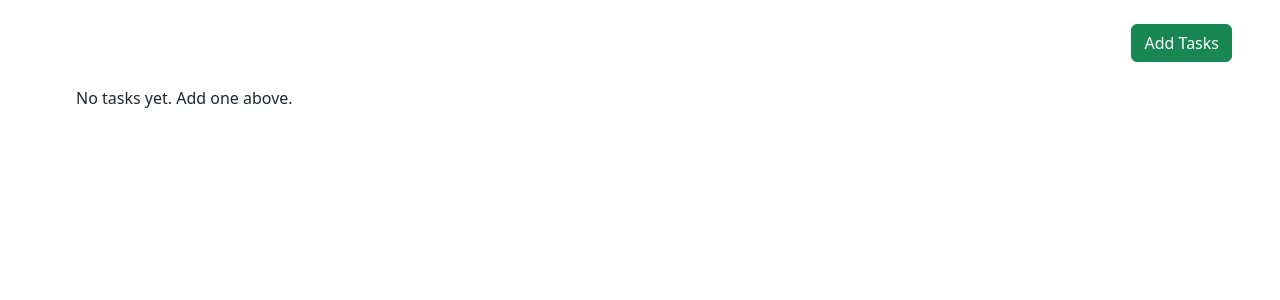
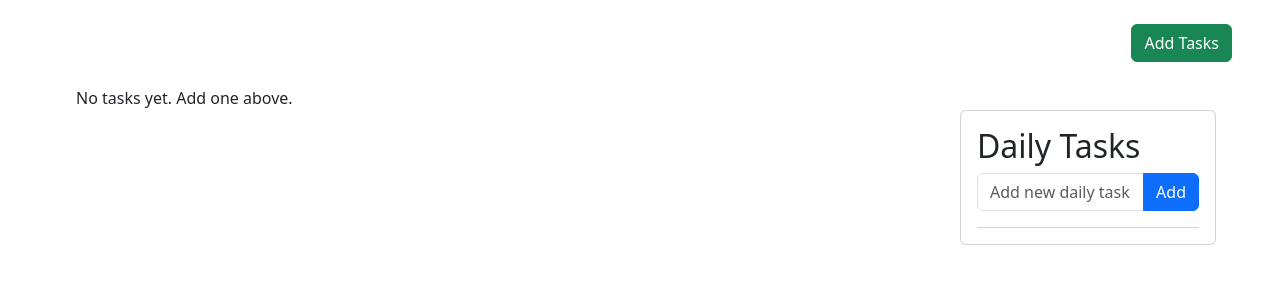
Before and after one commit to Reyanx11/Task_manager, a Flask app: page /tasks in a window 1280 px wide. Shown: the part 60-360 px from the top of the page. Run offline with Flask 3, Linux system fonts and the light colour scheme; the visitor is signed in with stand-in values (Sample User, id 1); data that the repository does not hold is empty.

Commit message:
added daily tasks container

```diff
--- a/task_manager/forms.py
+++ b/task_manager/forms.py
@@ -57,3 +57,7 @@ class TaskForm(FlaskForm):
     title = StringField('title', validators=[(DataRequired()), length(max=100)])
     deadline = DateField('deadline', format='%Y-%m-%d', validators=[Optional()])
     submit = SubmitField('Add Task')
+
+class DailyTaskForm(FlaskForm):
+    title = StringField('title', validators=[(DataRequired()), length(max=100)])
+    submit = SubmitField('Add Task')
--- a/task_manager/models.py
+++ b/task_manager/models.py
@@ -16,3 +16,9 @@ class Task(db.Model):
     is_completed = db.Column(db.Boolean, default = False)
     deadline = db.Column(db.DateTime, nullable = True)
     user_id = db.Column(db.Integer, db.ForeignKey('user.id'),nullable = False)
+
+class DailyTask(db.Model):
+    id = db.Column(db.Integer, primary_key = True)
+    title = db.Column(db.String(50), nullable = False)
+    is_completed = db.Column(db.Boolean, default = False)
+    user_id = db.Column(db.Integer, db.ForeignKey('user.id'),nullable = False)
--- a/task_manager/routes.py
+++ b/task_manager/routes.py
@@ -1,7 +1,7 @@
 from flask import render_template,flash,redirect,url_for,request
-from task_manager.forms import RegistrationForm, LoginForm,EditProfile, TaskForm
+from task_manager.forms import RegistrationForm, LoginForm,EditProfile, TaskForm,DailyTaskForm
 from task_manager import db,bcrypt
-from task_manager.models import User, Task
+from task_manager.models import User, Task,DailyTask
 from flask_login import login_user,logout_user,current_user,login_required
 
 
@@ -84,7 +84,8 @@ def register_routes(app):
             return redirect(url_for('tasks'))
 
         user_tasks = Task.query.filter_by(user_id = current_user.id).order_by(Task.date_created.desc()).all()
-        return render_template('tasks.html', form=form, title = 'task',tasks=user_tasks)
+        daily_tasks = DailyTask.query.filter_by(user_id=current_user.id).order_by(DailyTask.id.desc()).all()
+        return render_template('tasks.html', form=form, title = 'task',tasks=user_tasks, daily_tasks=daily_tasks)
 
 #updating task
     @app.route('/update_task/<int:task_id>/<string:action>', methods=['POST'])
@@ -117,3 +118,36 @@ def register_routes(app):
 
         db.session.commit()
         return redirect(url_for('tasks'))
+
+
+    @app.route('/daily_task/add', methods=['POST'])
+    @login_required
+    def add_daily_task():
+        title = request.form.get('title')
+        if not title:
+            flash("Task title cannot be empty", "danger")
+            return redirect(url_for('tasks'))
+
+        new_task = DailyTask(title=title, user_id=current_user.id)
+
+        db.session.add(new_task)
+        db.session.commit()
+        return redirect(url_for('tasks'))
+
+    @app.route('/update_daily_task/<int:task_id>/<string:action>', methods=['POST'])
+    @login_required
+    def update_daily_task(task_id, action):
+        task = DailyTask.query.get_or_404(task_id)
+        if task.user_id != current_user.id:
+            flash("You are not allowed to modify this task.", "danger")
+            return redirect(url_for('tasks'))
+
+        if action == 'complete':
+            task.is_completed = True
+        elif action == 'undo':
+            task.is_completed = False
+        elif action == 'delete':
+            db.session.delete(task)
+
+        db.session.commit()
+        return redirect(url_for('tasks'))
--- a/task_manager/templates/tasks.html
+++ b/task_manager/templates/tasks.html
@@ -31,6 +31,7 @@
     </div>
 
 <!--tasks-->
+    <div class="d-flex">
         <div class="container mt-4" style="width: 60%; margin-left:5%;">
             {% for task in tasks %}
                 <!--card layout-->
@@ -66,4 +67,39 @@
             {% endfor %}
         </div>
 
+        <div class="card mb-3 p-3 mt-5" style="width: 20%; margin-right: 5%;">
+            <h2>Daily Tasks</h2>
+
+            <!-- Add new task -->
+            <form action="{{ url_for('add_daily_task') }}" method="POST" class="mb-3">
+                <div class="input-group">
+                    <input type="text" name="title" class="form-control" placeholder="Add new daily task">
+                    <button class="btn btn-primary" type="submit">Add</button>
+                </div>
+            </form>
+
+            <!-- List of daily tasks -->
+            <ul class="list-group list-group-flush">
+                {% for task in daily_tasks %}
+                    <li class="list-group-item d-flex justify-content-between align-items-center">
+                        <form action="{{ url_for('update_daily_task', task_id=task.id, action='complete' if not task.is_completed else 'undo') }}" method="POST">
+                            <div class="form-check">
+                                <input class="form-check-input" type="checkbox" name="completed" onChange="this.form.submit()" {% if task.is_completed %}checked{% endif %}>
+                                <label class="form-check-label">{{ task.title }}</label>
+                            </div>
+                        </form>
+
+                        <!-- Delete button -->
+                        <form action="{{ url_for('update_daily_task', task_id=task.id, action='delete') }}" method="POST">
+                            <button class="btn btn-danger btn-sm rounded-pill">Delete</button>
+                        </form>
+                    </li>
+                {% endfor %}
+            </ul>
+        </div>
+
+
+    </div>
+
+
 {% endblock %}
```
Lines whose indentation alone changed are shown as unchanged.
